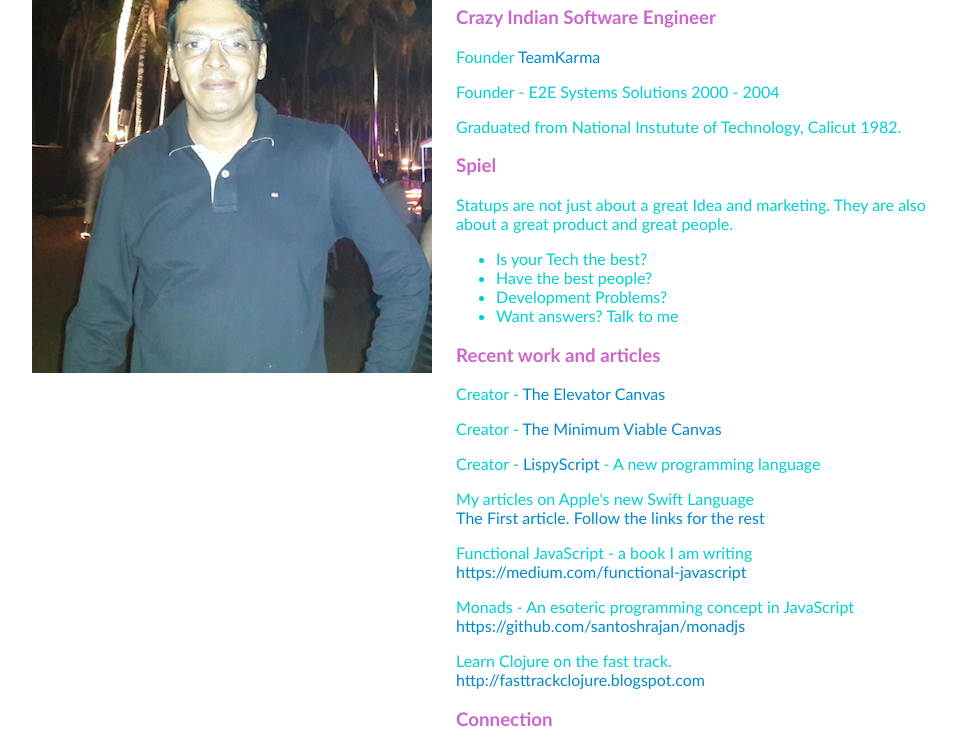
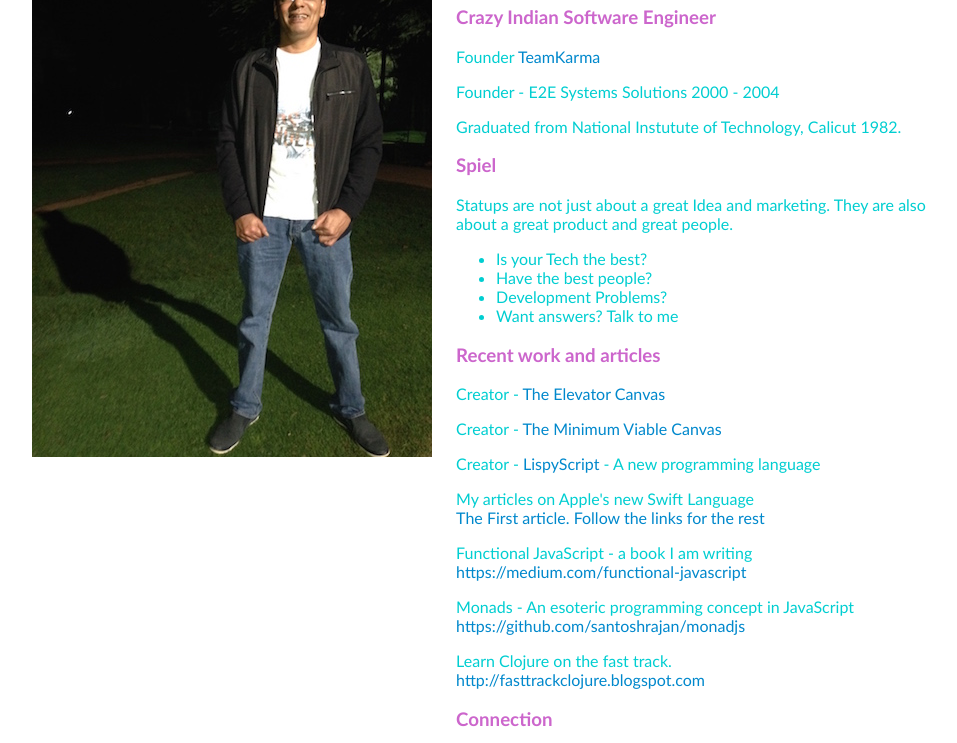
Before and after one commit to santoshrajan/santoshrajan.github.com, a plain HTML site: page index.html in a window 1280 px wide. Shown: the part 76-819 px from the top of the page, without its empty margins (148-1105 px from the left). Drawn offline with Linux system fonts and the light colour scheme.

Commit message:
20141417

```diff
--- a/index.html
+++ b/index.html
@@ -66,7 +66,7 @@ h1, h3 {
 </head>
 <body>
 <div id="content">
-  <div id="img"><img src="Me400.jpg"/></div>
+  <div id="img"><img src="me-large.jpg"/></div>
   <div id="bio">
 	<h1>Santosh Rajan</h1>
   <h3>Crazy Indian Software Engineer</h3>
```
Also changed, not shown: me-large.jpg (added).
